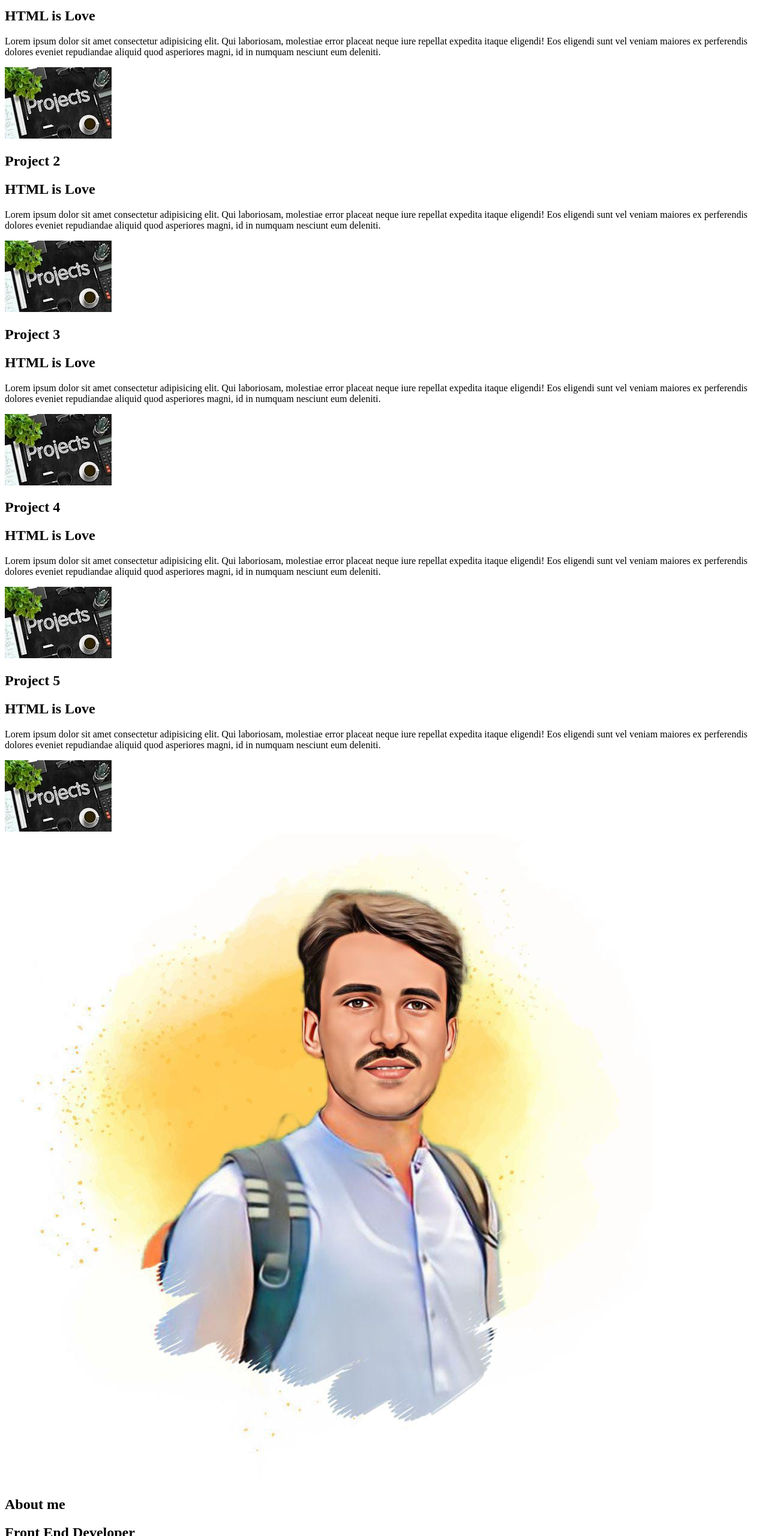
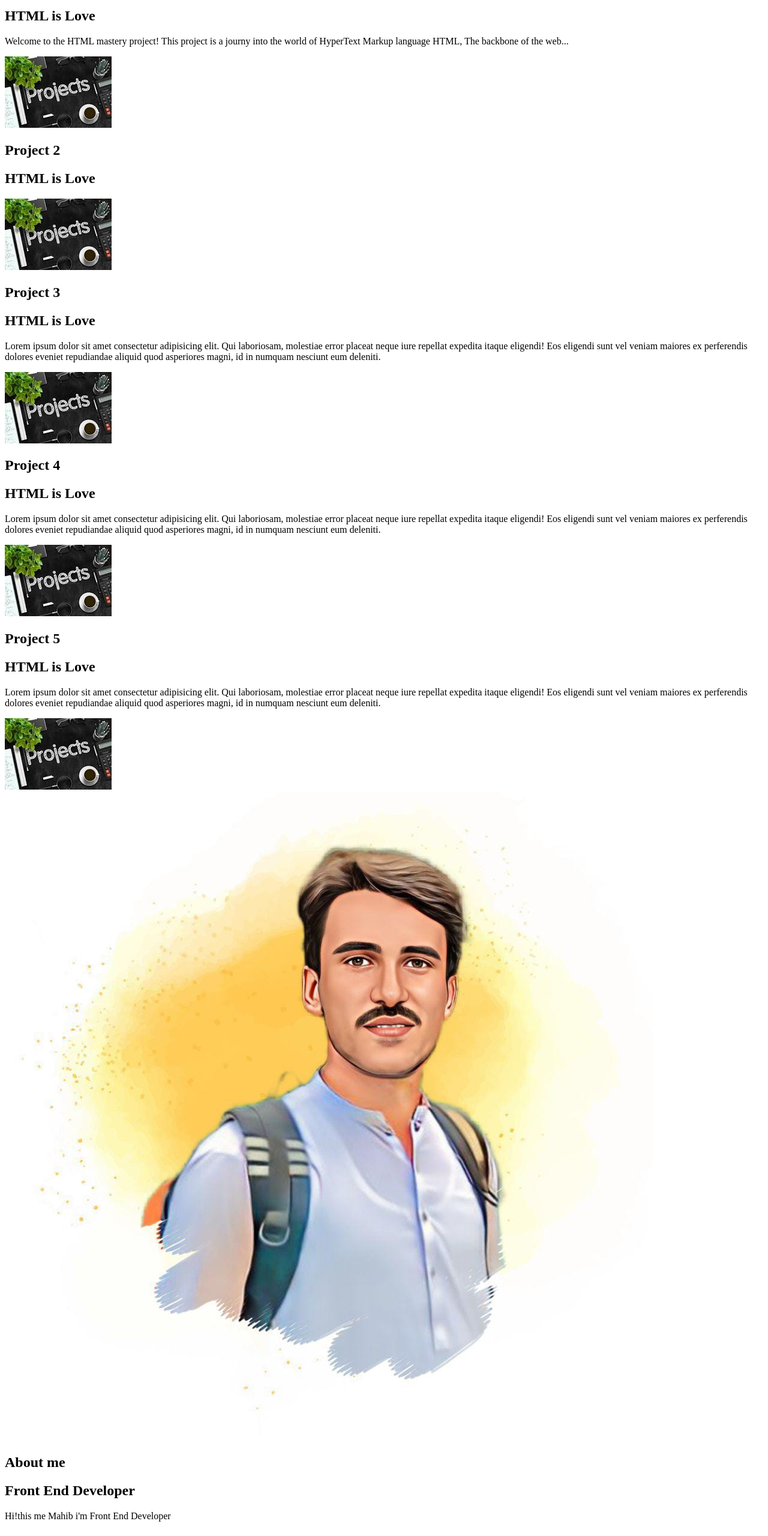
Before and after one commit to mahibkhan/My_portfolio, a plain HTML site: page index.html in a window 1280 px wide. Shown: the part 1212-3772 px from the top of the page at 60% size. Drawn offline with Linux system fonts and the light colour scheme.

Commit message:
add fale

```diff
--- a/index.html
+++ b/index.html
@@ -110,10 +110,7 @@
                     <div class="project-info">
                         <h1>Project 1</h1>
                         <h2>HTML is Love</h2>
-                        <p>Lorem ipsum dolor sit amet consectetur adipisicing elit. Qui laboriosam, molestiae error
-                            placeat neque iure repellat expedita itaque eligendi! Eos eligendi sunt vel veniam maiores
-                            ex perferendis dolores eveniet repudiandae aliquid quod asperiores magni, id in numquam
-                            nesciunt eum deleniti.</p>
+                        <p>Welcome to the HTML mastery project! This project is a journy into the world of HyperText Markup language HTML, The backbone of the web...</p>
                     </div>
                     <div class="project-img">
                         <img src="./assets/images/image.jpg" alt="this is imag">
@@ -125,15 +122,13 @@
                     <div class="project-info">
                         <h1>Project 2</h1>
                         <h2>HTML is Love</h2>
-                        <p>Lorem ipsum dolor sit amet consectetur adipisicing elit. Qui laboriosam, molestiae error
-                            placeat neque iure repellat expedita itaque eligendi! Eos eligendi sunt vel veniam maiores
-                            ex perferendis dolores eveniet repudiandae aliquid quod asperiores magni, id in numquam
-                            nesciunt eum deleniti.</p>
+                        <p></p>
                     </div>
                     <div class="project-img">
                         <img src="./assets/images/image.jpg" alt="this is imag">
                     </div>
                 </div>
+
 
                  <!-- project 3 -->
                  <div class="project-item">
@@ -182,7 +177,7 @@
             </div>
         </div>
     </section>
-    <!-- Project Section END -->
+     <!-- Project Section END  -->
 
     <!-- About Section Start -->
     <section id="about">
@@ -195,10 +190,7 @@
             <div class="col-right">
                 <h1 class="section-title">About <span>me</span></h1>
                 <h2>Front End Developer</h2>
-                <p>Lorem, ipsum dolor sit amet consectetur adipisicing elit. Dolor neque ullam, ipsum eum amet omnis
-                    temporibus ducimus repellat, quae aliquid molestias odit magni earum atque maiores alias
-                    consequuntur harum voluptatum?</p>
-                <a href="#" class="cta">Download Resume</a>
+                <p> Hi!this me Mahib  i'm  Front End Developer</p>
             </div>
         </div>
     </section>
@@ -217,7 +209,7 @@
                     <div class="contact-info">
                         <h1>Phone</h1>
                         <h2>92301-8829960</h2>
-                        <h2>92301-8829960</h2>
+                        <h2>92308-1864760</h2>
                     </div>
                 </div>
                 <!-- Email -->
```
Lines whose indentation alone changed are shown as unchanged.
